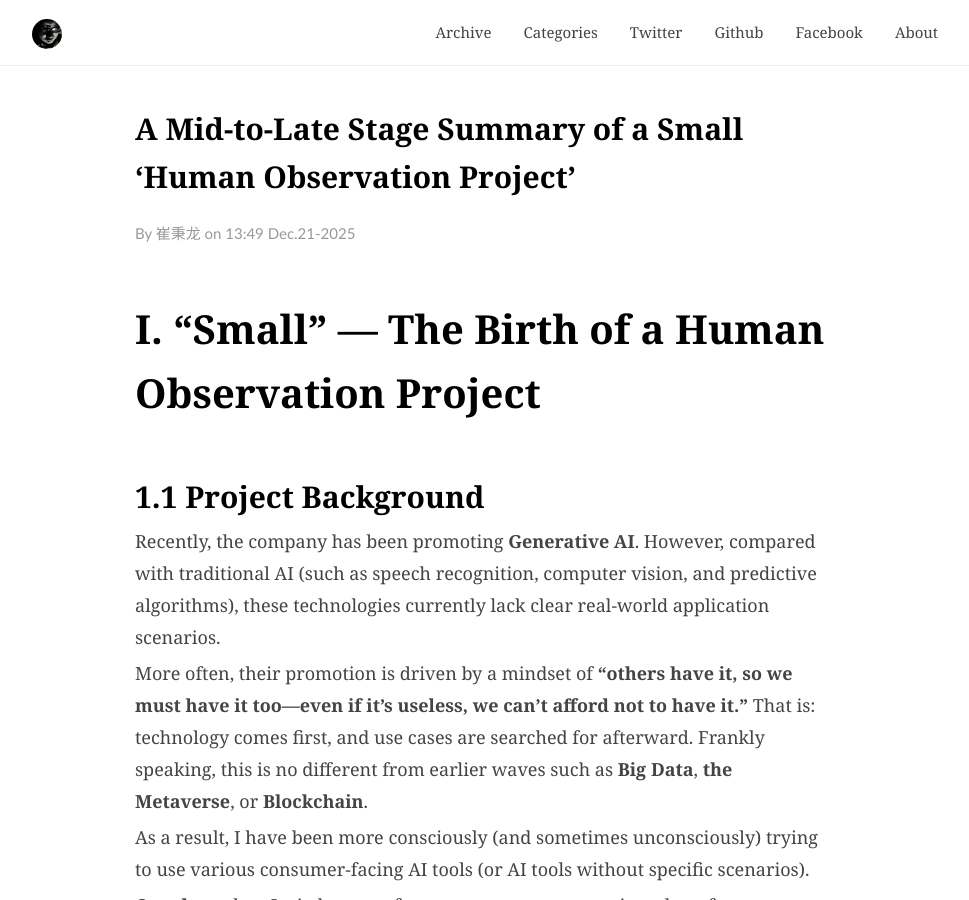
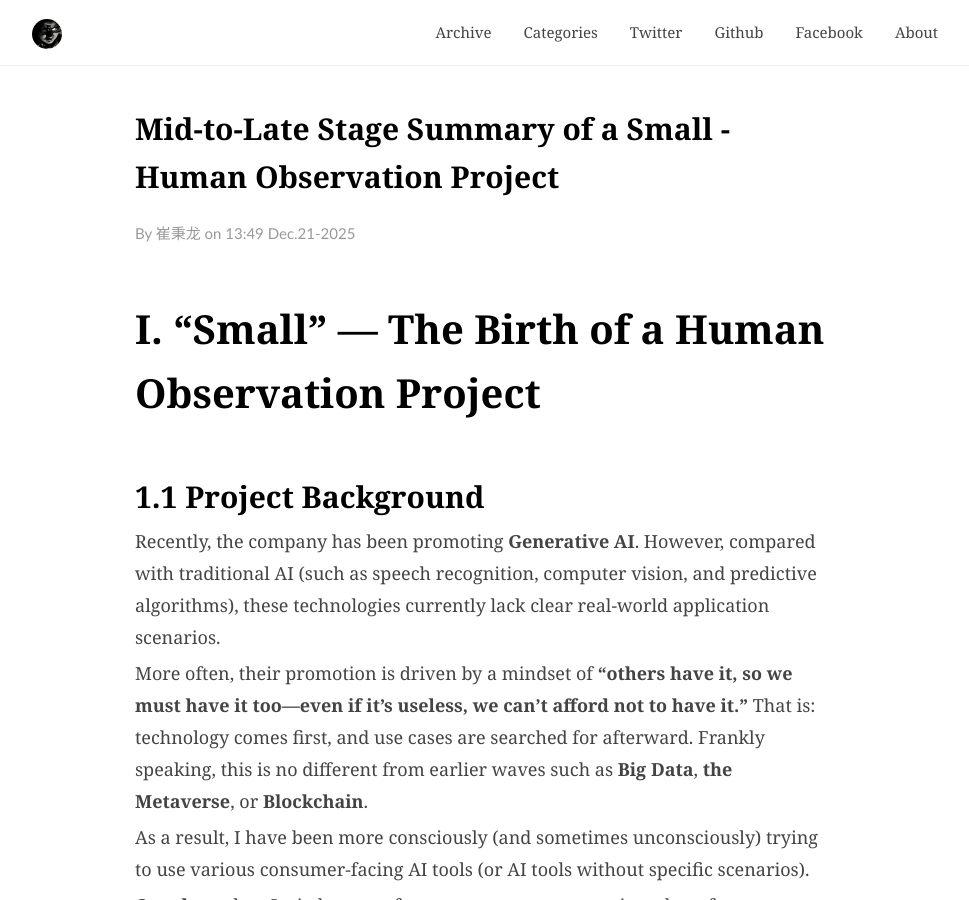
Before and after one commit to BerryBC/berrybc.github.io, a Jekyll site: the page built from _posts/Boring/2025-12-21-Small-scale_Human_Observation_A_Mid-term_Review_En.md, in a window 1280 px wide and 900 px high. Shown: the whole window, without its empty margins (155-1124 px from the left). Built offline with Jekyll 4.4.1, drawn with Linux system fonts in a browser that asks for light colours.

Commit message:
看看这样会不会出现？

```diff
--- a/_posts/Boring/2025-12-21-Small-scale_Human_Observation_A_Mid-term_Review_En.md
+++ b/_posts/Boring/2025-12-21-Small-scale_Human_Observation_A_Mid-term_Review_En.md
@@ -1,6 +1,6 @@
 ---
 layout: post
-title:  A Mid-to-Late Stage Summary of a Small ‘Human Observation Project’
+title:  Mid-to-Late Stage Summary of a Small - Human Observation Project
 date:   2025-12-21 21:49:38 +0800
 categories: 更无聊的人生
 author: 崔秉龙
```
